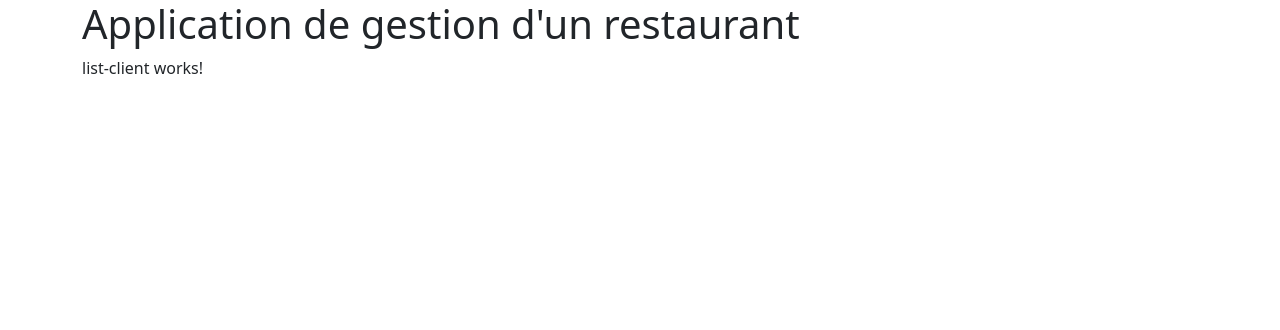
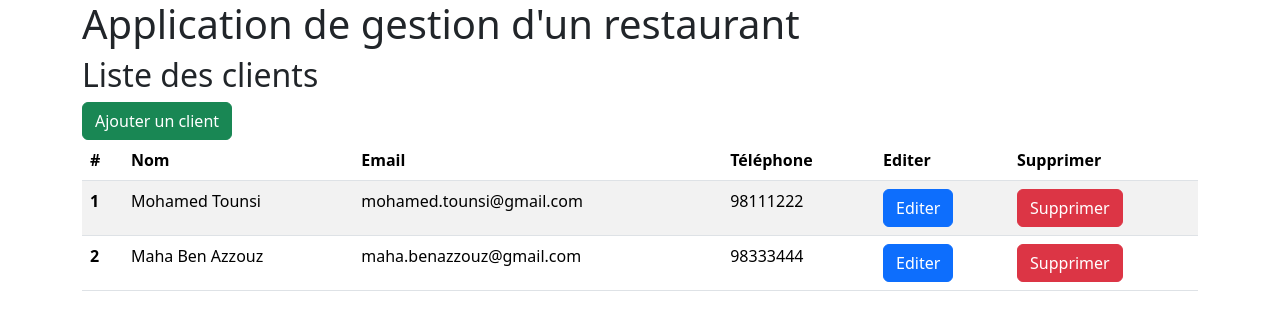
Before and after one commit to mehdi-mtir/angular-restaurant-app, an Angular app: page /client in a window 1280 px wide. Shown: the top 330 px of the page. Built offline with nearby package versions, Linux system fonts and the light colour scheme.

Commit message:
add en cours

```diff
--- a/src/app/client/add-client/add-client.component.css
+++ b/src/app/client/add-client/add-client.component.css
@@ -0,0 +1,8 @@
+input.ng-invalid.ng-touched{
+  border: 1px solid red;
+}
+
+.error{
+  color: red;
+  font-size: smaller;
+}
--- a/src/app/client/add-client/add-client.component.html
+++ b/src/app/client/add-client/add-client.component.html
@@ -1 +1,23 @@
-<p>add-client works!</p>
+<h2>Ajouter un client</h2>
+
+<form (ngSubmit)="addClient(f)" #f="ngForm">
+  <div class="mb-3">
+    <label for="nom" class="form-label">Nom</label>
+    <input type="text" class="form-control" id="nom" name="nom" ngModel #n="ngModel" required>
+    <span class="error" *ngIf="n.invalid && n.touched">Le champ nom est obligatoire</span>
+  </div>
+  <div class="mb-3">
+    <label for="email" class="form-label">Email</label>
+    <input type="email" class="form-control" id="email" name="email" ngModel email required>
+  </div>
+  <div class="mb-3">
+    <label for="password" class="form-label">Mot de passe</label>
+    <input type="password" class="form-control" id="password" name="password" ngModel required>
+  </div>
+  <div class="mb-3">
+    <label for="tel" class="form-label">Téléphone</label>
+    <input type="tel" class="form-control" id="tel" name="tel" ngModel>
+  </div>
+
+  <button type="submit" class="btn btn-primary" [disabled]="f.invalid">Valider</button>
+</form>
--- a/src/app/client/add-client/add-client.component.ts
+++ b/src/app/client/add-client/add-client.component.ts
@@ -1,4 +1,5 @@
 import { Component } from '@angular/core';
+import { NgForm } from '@angular/forms';
 
 @Component({
   selector: 'app-add-client',
@@ -7,4 +8,8 @@ import { Component } from '@angular/core';
 })
 export class AddClientComponent {
 
+  addClient = (f : NgForm) =>{
+    console.log(f);
+  }
+
 }
--- a/src/app/client/client.module.ts
+++ b/src/app/client/client.module.ts
@@ -5,6 +5,7 @@ import { ClientRoutingModule } from './client-routing.module';
 import { ListClientComponent } from './list-client/list-client.component';
 import { AddClientComponent } from './add-client/add-client.component';
 import { EditClientComponent } from './edit-client/edit-client.component';
+import { FormsModule } from '@angular/forms';
 
 
 @NgModule({
@@ -15,7 +16,8 @@ import { EditClientComponent } from './edit-client/edit-client.component';
   ],
   imports: [
     CommonModule,
-    ClientRoutingModule
+    ClientRoutingModule,
+    FormsModule
   ]
 })
 export class ClientModule { }
--- a/src/app/client/list-client/list-client.component.html
+++ b/src/app/client/list-client/list-client.component.html
@@ -1 +1,24 @@
-<p>list-client works!</p>
+<h2>Liste des clients</h2>
+<button class="btn btn-success" [routerLink]="['/client', 'add']">Ajouter un client</button>
+<table class="table table-striped">
+  <thead>
+    <tr>
+      <th scope="col">#</th>
+      <th scope="col">Nom</th>
+      <th scope="col">Email</th>
+      <th scope="col">Téléphone</th>
+      <th scope="col">Editer</th>
+      <th scope="col">Supprimer</th>
+    </tr>
+  </thead>
+  <tbody>
+    <tr *ngFor="let client of clients">
+      <th scope="row">{{client.id}}</th>
+      <td>{{client.nom}}</td>
+      <td>{{client.email}}</td>
+      <td>{{client.tel?client.tel:''}}</td>
+      <td><button class="btn btn-primary" [routerLink]="['/client', 'edit', client.id]">Editer</button></td>
+      <td><button class="btn btn-danger">Supprimer</button></td>
+    </tr>
+  </tbody>
+</table>
--- a/src/app/client/list-client/list-client.component.ts
+++ b/src/app/client/list-client/list-client.component.ts
@@ -1,10 +1,20 @@
-import { Component } from '@angular/core';
+import { Component, OnInit } from '@angular/core';
+import { IClient } from '../model/iclient';
+import { ClientService } from '../service/client.service';
 
 @Component({
   selector: 'app-list-client',
   templateUrl: './list-client.component.html',
   styleUrls: ['./list-client.component.css']
 })
-export class ListClientComponent {
+export class ListClientComponent implements OnInit {
+  clients? : IClient[] = [];
+
+  constructor(private clientService : ClientService){}
+
+
+  ngOnInit(): void {
+    this.clients = this.clientService.getClients();
+  }
 
 }
```
